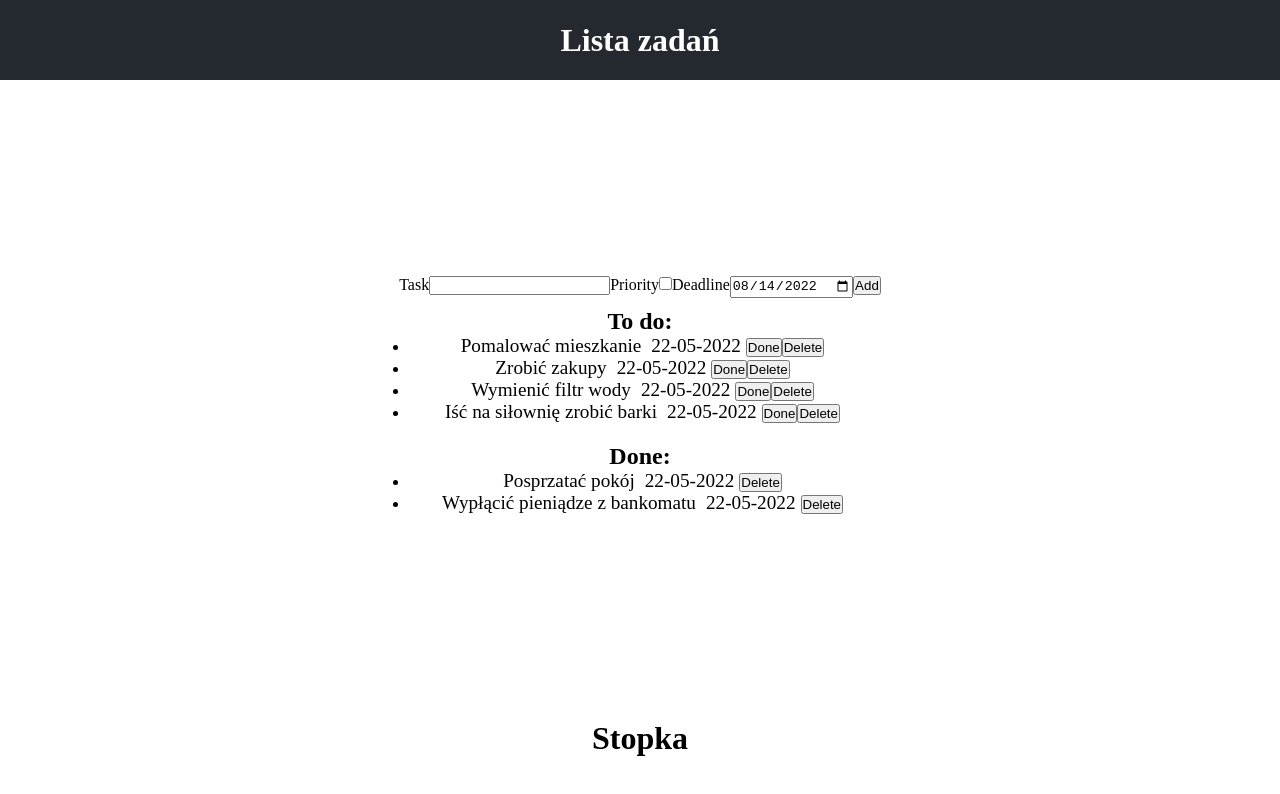
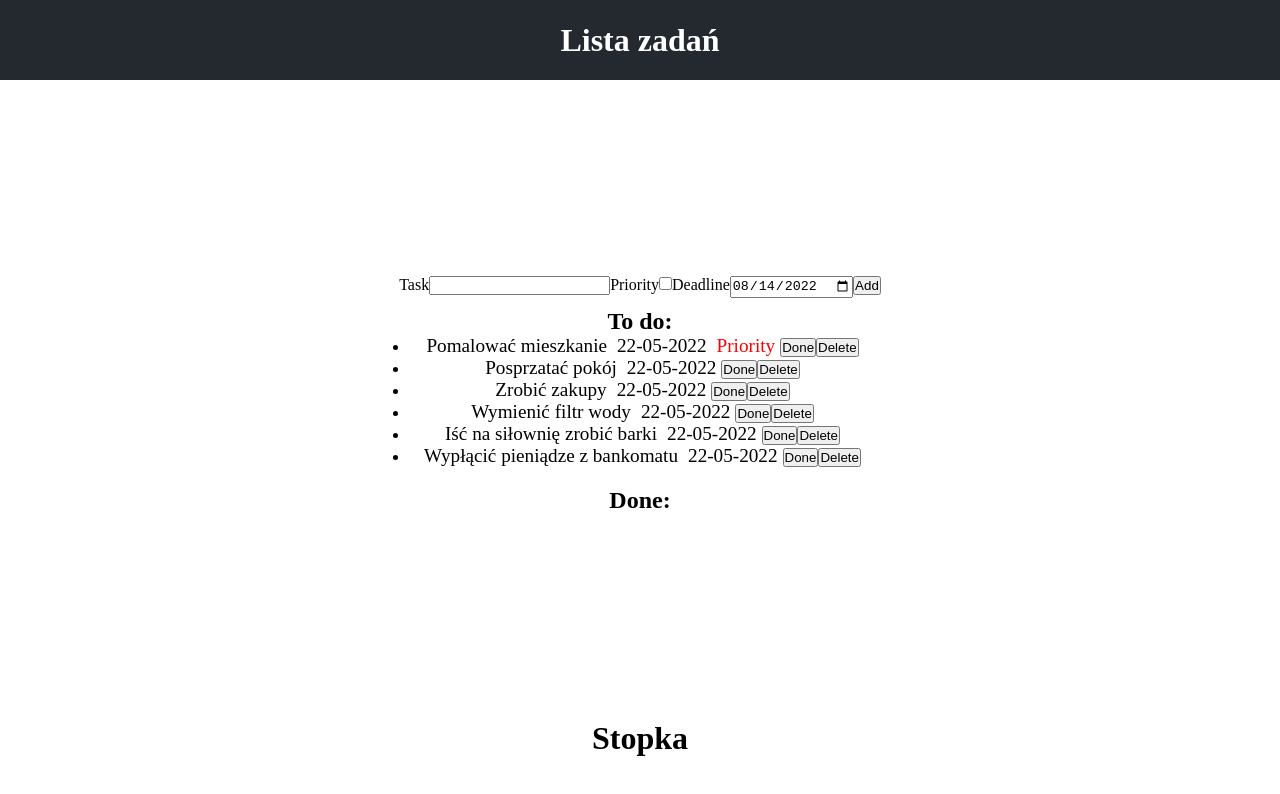
Before and after one commit to GrajMat/Task-list-in-react, a React (Create React App) app: page / in a window 1280 px wide. Shown: the top 794 px of the page. Built offline with nearby package versions, Linux system fonts and the light colour scheme.

Commit message:
Add confirm notification before delete task

```diff
--- a/src/App.js
+++ b/src/App.js
@@ -1,8 +1,9 @@
-import React, { useState } from 'react';
+import React, { useRef, useState } from 'react';
 
 import Header from './Layouts/Header';
 import Main from './Layouts/Main';
 import Footer from './Layouts/Footer';
+import Dialog from './Layouts/Dialog';
 
 
 import './style/App.css';
@@ -13,20 +14,30 @@ const App = () => {
 
   const [tasks, setTasks] = useState([
     { id: 0, text: "Pomalować mieszkanie", date: "22-05-2022", active: true, important: true, finishDate: null },
-    { id: 1, text: "Posprzatać pokój", date: "22-05-2022", active: false, important: false, finishDate: null },
+    { id: 1, text: "Posprzatać pokój", date: "22-05-2022", active: true, important: false, finishDate: null },
     { id: 2, text: "Zrobić zakupy", date: "22-05-2022", active: true, important: false, finishDate: null },
-    { id: 3, text: "Wymienić filtr wody", date: "22-05-2022", active: true, important: true, finishDate: null },
+    { id: 3, text: "Wymienić filtr wody", date: "22-05-2022", active: true, important: false, finishDate: null },
     { id: 4, text: "Iść na siłownię zrobić barki", date: "22-05-2022", active: true, important: false, finishDate: null },
-    { id: 5, text: "Wypłącić pieniądze z bankomatu", date: "22-05-2022", active: false, important: false, finishDate: null }
+    { id: 5, text: "Wypłącić pieniądze z bankomatu", date: "22-05-2022", active: true, important: false, finishDate: null }
   ]);
 
+  const [dialog, setDialog] = useState(false)
+
+  const idTaskRef = useRef();
+
+
   const doneTask = (id) => {
+    const date = new Date().getTime();
+    // console.log(date);
+
     const updateTasks = tasks.map(task => {
       if (task.id === id) {
         task.active = false;
+        task.finishDate = date;
       }
       return task;
     });
+
 
     setTasks(updateTasks);
 
@@ -35,17 +46,45 @@ const App = () => {
   const deleteTask = (id) => {
     const updateTasks = tasks.filter(task => {
       if (task.id !== id) return task;
-
+      else return null
     });
 
     setTasks(updateTasks);
   }
 
-  const addTask = () => {
-    console.log("dodano")
+  const addTask = (text, isPriority, date) => {
+    console.log("dodano");
+
+    const newTask = {
+      id: tasks.length,
+      text: text,
+      date: date,
+      active: true,
+      important: isPriority,
+      finishDate: null
+    }
+    // console.log(newTask)
+    const newTaskList = [...tasks]
+    newTaskList.push(newTask)
+    // console.log(newTaskList)
+
+    setTasks(newTaskList)
+
   }
 
+  //show Dialog component and set idTaksRef
+  const showDialog = (id) => {
+    setDialog(true);
+    idTaskRef.current = id;
+  }
+  // delete Task from list and hide Dialog component
+  const confirmDelete = () => {
+    deleteTask(idTaskRef.current)
+    setDialog(false)
+  }
 
+  //show Dialog component
+  const rejectDelete = () => setDialog(false)
 
 
   return (
@@ -54,7 +93,8 @@ const App = () => {
         <Header />
       </header>
       <main>
-        <Main tasks={tasks} doneTask={doneTask} deleteTask={deleteTask} addTask={addTask} />
+        <Main tasks={tasks} doneTask={doneTask} showDialog={showDialog} addTask={addTask} />
+        {dialog ? <Dialog confirmDelete={confirmDelete} rejectDelete={rejectDelete} /> : null}
       </main>
       <footer>
         <Footer />
--- a/src/Layouts/AddTask.jsx
+++ b/src/Layouts/AddTask.jsx
@@ -4,7 +4,7 @@ import React, { useState } from 'react';
 const AddTask = ({ addTask }) => {
 
     const [state, setState] = useState({
-        text: "",
+        text: '',
         isPriority: false,
         date: new Date().toISOString().slice(0, 10),
         message: ""
@@ -13,9 +13,26 @@ const AddTask = ({ addTask }) => {
     const handleOnChange = (e) => {
         const value = e.target.value;
         const name = e.target.name;
-        if (name === "text") setState({ text: value })
-        else if (name === "date") setState({ date: value })
-        else if (name === "checkbox") setState({ isPriority: !state.isPriority })
+        if (name === "text") setState({ ...state, text: value })
+        else if (name === "date") setState({ ...state, date: value })
+        else if (name === "checkbox") setState({ ...state, isPriority: !state.isPriority })
+
+    }
+
+    const createTask = () => {
+        if (state.text.length > 0) {
+            const { text, isPriority, date } = state
+            addTask(text, isPriority, date);
+
+            setState({
+                text: "",
+                isPriority: false,
+                date: new Date().toISOString().slice(0, 10),
+                message: ""
+            })
+        } else {
+            setState({ ...state, message: "enter the task." })
+        }
 
     }
 
@@ -30,7 +47,8 @@ const AddTask = ({ addTask }) => {
             <label>Deadline
                 <input onChange={handleOnChange} type="date" name="date" value={state.date} />
             </label>
-            <button onClick={addTask}>Add</button>
+            <button onClick={createTask}>Add</button>
+            {state.message.length > 0 ? <p style={{ color: 'red' }}>{state.message}</p> : null}
         </div>
     );
 }
--- /dev/null
+++ b/src/Layouts/Dialog.jsx
@@ -0,0 +1,17 @@
+import React from 'react';
+
+import '../style/Dialog.css'
+
+const Dialog = ({ confirmDelete, rejectDelete }) => {
+
+
+    return (
+        <div className='dialog'>
+            <h3>Are you sure to delete this task?</h3>
+            <button onClick={confirmDelete}>Yes</button>
+            <button onClick={rejectDelete}>No</button>
+        </div>
+    );
+}
+
+export default Dialog;
--- a/src/Layouts/Main.jsx
+++ b/src/Layouts/Main.jsx
@@ -9,13 +9,13 @@ import '../style/Main.css'
 
 
 
-const Main = ({ tasks, doneTask, deleteTask, addTask }) => {
+const Main = ({ tasks, doneTask, showDialog, addTask }) => {
 
     const active = [...tasks].filter(task => task.active)
-    const activeTasks = active.map(task => <Task key={task.id} task={task} doneTask={doneTask} deleteTask={deleteTask} />)
+    const activeTasks = active.map(task => <Task key={task.id} task={task} doneTask={doneTask} showDialog={showDialog} />)
 
     const done = [...tasks].filter(task => task.active === false)
-    const doneTasks = done.map(task => <Task key={task.id} task={task} deleteTask={deleteTask} />)
+    const doneTasks = done.map(task => <Task key={task.id} task={task} showDialog={showDialog} />)
 
 
 
--- a/src/Layouts/Task.jsx
+++ b/src/Layouts/Task.jsx
@@ -1,24 +1,35 @@
 import React from 'react';
 
-const Task = ({ task, doneTask, deleteTask }) => {
+import '../style/Task.css'
 
-    // console.log(text)
+const Task = ({ task, doneTask, showDialog }) => {
+
     const text = task.text;
     const date = task.date;
     const id = task.id;
     const active = task.active;
-    // const important = task.important;
+    const important = task.important;
+    const finishDate = task.finishDate
 
 
+    const newDate = new Date(finishDate).toISOString().slice(0, 10);
+    const hours = new Date(finishDate).getHours();
+    const minutes = new Date(finishDate).getMinutes();
+    // const seconds = new Date(finishDate).getSeconds();
+
+
+
+    // console.log(finishDate)
     return (
         <div>
 
             <li>
                 <span>{text}</span>
-                <span>{date}</span>
+                {active ? <span>{date}</span> : null}
+                {finishDate ? <span>Finish date: {newDate} {hours}:{minutes}</span> : null}
+                {important && active ? <span className='priority'>Priority</span> : null}
                 {active ? <button onClick={() => { doneTask(id) }}>Done</button> : null}
-                {/* <button onClick={() => { doneTask(id) }}>Done</button> */}
-                <button onClick={() => { deleteTask(id) }}>Delete</button>
+                <button onClick={() => { showDialog(id) }}>Delete</button>
             </li>
         </div>
 
--- /dev/null
+++ b/src/style/Dialog.css
@@ -0,0 +1,8 @@
+.dialog {
+    position: absolute;
+    top: 50%;
+    left: 50%;
+    transform: translate(-50%, -50%);
+    border: 1px solid black;
+    background: red;
+}
--- a/src/style/Main.css
+++ b/src/style/Main.css
@@ -1,16 +1,8 @@
 main {
+    position: relative;
     display: flex;
     justify-content: center;
     align-items: center;
     /* flex-direction: column; */
     height: 80vh;
 }
-
-.tasks {
-    padding: 10px;
-}
-
-.tasks ul li span {
-    margin: 5px;
-    font-size: 1.2em;
-}
--- /dev/null
+++ b/src/style/Task.css
@@ -0,0 +1,12 @@
+.tasks {
+    padding: 10px;
+}
+
+.tasks ul li span {
+    margin: 5px;
+    font-size: 1.2em;
+}
+
+.tasks ul li span.priority {
+    color: red;
+}
```
